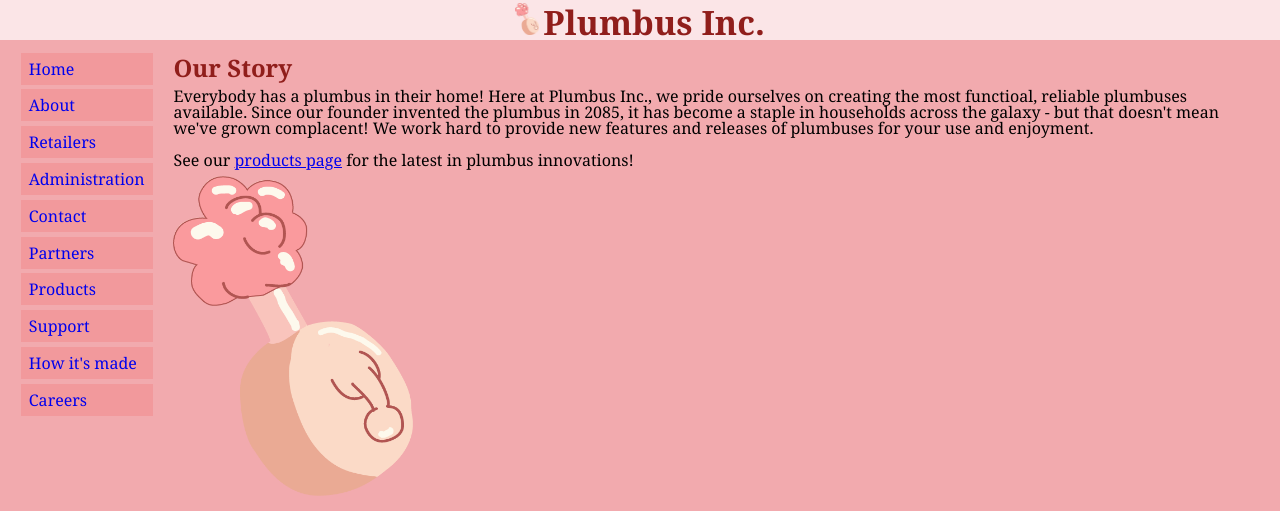
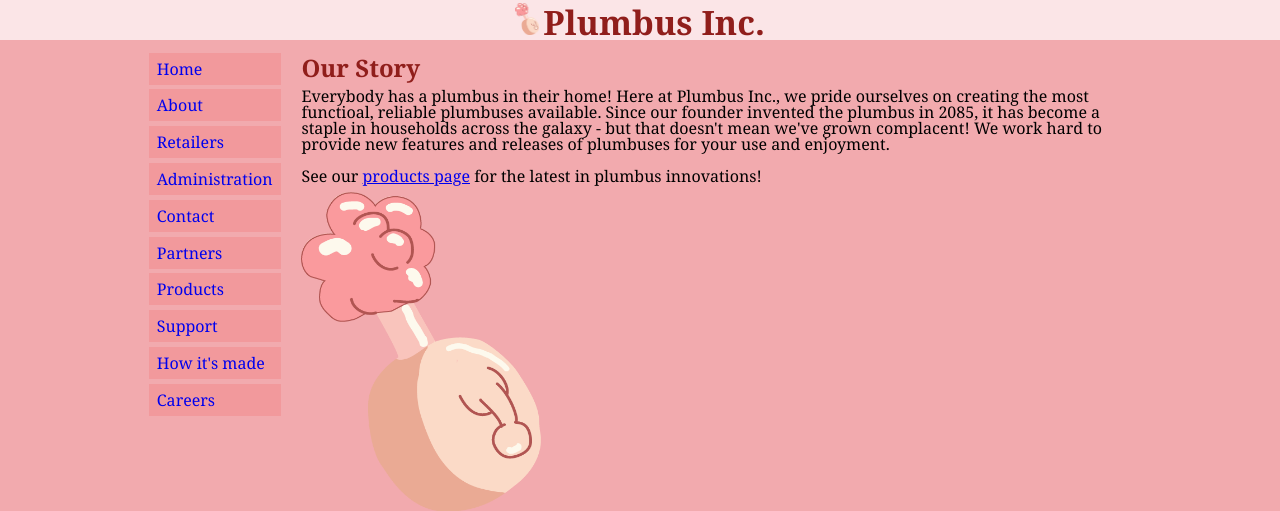
Before and after one commit to dvicklund/csci, a PHP site: page / in a window 1280 px wide. Shown: the top 511 px of the page. Run offline with PHP 8.4, Linux system fonts and the light colour scheme.

Commit message:
margined wide-format

```diff
--- a/index.html
+++ b/index.html
@@ -21,6 +21,7 @@
       <h1>Plumbus Inc.</h1>
     </header>
 
+    <div class="pageContainer">
       <nav id="navMenu">
         <ul>
           <a href="index.html"><li>Home</li></a>
@@ -46,6 +47,7 @@
 
         </section>
       </main>
+    </div>
 
     <footer>
       <p class="grey-background">&copy; &infin;</p>
--- a/style.css
+++ b/style.css
@@ -124,6 +124,24 @@ footer {
   display: block;
 }
 
+@media only screen and (min-width: 1280px) {
+  .pageContainer {
+    margin: 0 auto;
+    width: 70%;
+  }
+}
+
+@media only screen and (max-width: 1280px) {
+  .pageContainer {
+    margin: 0 auto;
+    width: 80%;
+  }
+
+  main {
+    margin: 0 auto;
+  }
+}
+
 @media only screen and (max-width: 1024px) {
   h1 {
     font-size: 2em;
```
Lines whose indentation alone changed are shown as unchanged.
